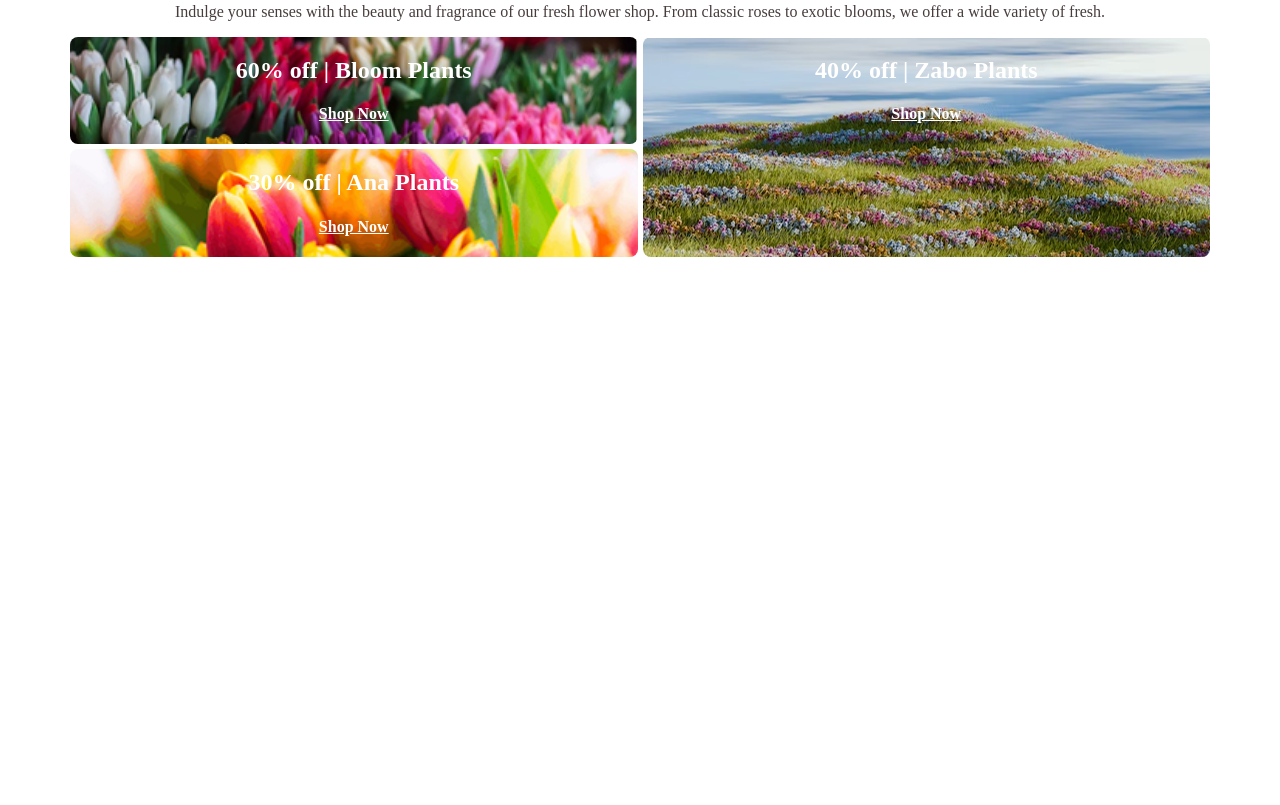
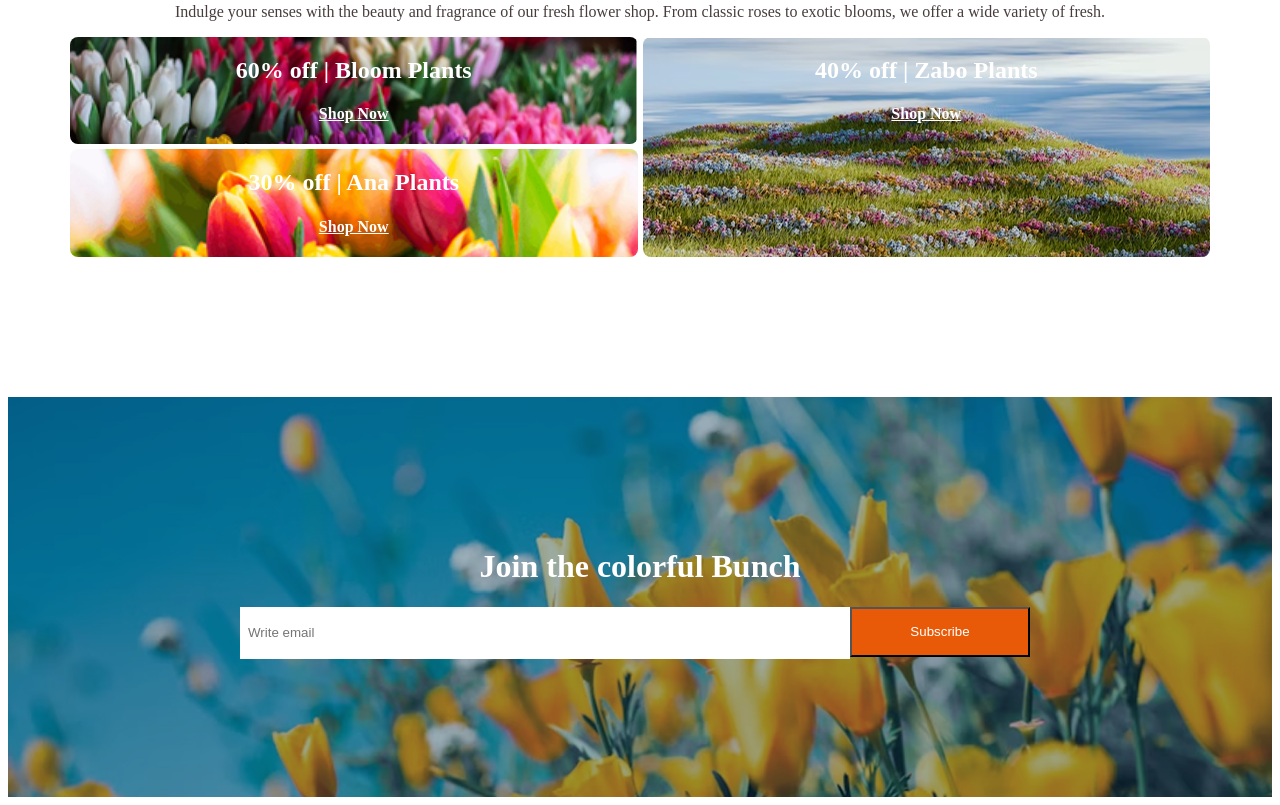
Before and after one commit to khairul965/PH-A2, a plain HTML site: page index.html in a window 1280 px wide. Shown: the part 2823-3628 px from the top of the page. Before the commit the page ends 3088 px from the top, so only its background shows below. Drawn offline with Linux system fonts and the light colour scheme.

Commit message:
5th commit

```diff
--- a/index.html
+++ b/index.html
@@ -137,6 +137,18 @@
 
     </section>
 
+    <!--join section-->
+    <div class="join">
+        <div class="join-div">
+            <h1 style="color: white;" >Join the colorful Bunch</h1>
+        <div id="email-btn">
+            <input class="input" type="email" placeholder="Write email">
+        <button class="btn2">Subscribe</button>
+        </div>
+
+        </div>
+    </div>
+
 
 
 </body>
--- a/style.css
+++ b/style.css
@@ -162,6 +162,7 @@ nav ul li{
     max-width: 1140px;
    margin: auto;
     margin-top: 150px;
+    margin-bottom: 140px;
 }
 
 
@@ -212,3 +213,44 @@ nav ul li{
     }
 
 }
+
+/*join section*/
+.join{
+    background-image: url(assets/news-letter-bg.png);
+    background-repeat: no-repeat;
+    background-size: cover;
+    height: 400px;
+    max-width: 1440px;
+    margin: auto;
+    display: flex;
+    justify-content: center;
+    align-items: center;
+
+
+}
+.join-div{
+text-align: center;
+ align-items: center;
+ width: 800px;
+ height: 140px;
+
+
+}
+.btn2{
+    width: 180px;
+    height: 50px;
+    background-color: #E95A08;
+    cursor: pointer;
+    color: white;
+
+}
+.input{
+    width: 600px;
+    height: 50px;
+    border: none;
+    padding-left: 8px;
+}
+#email-btn{
+    display: grid;
+    grid-template-columns: repeat(2,1fr);
+}
```
